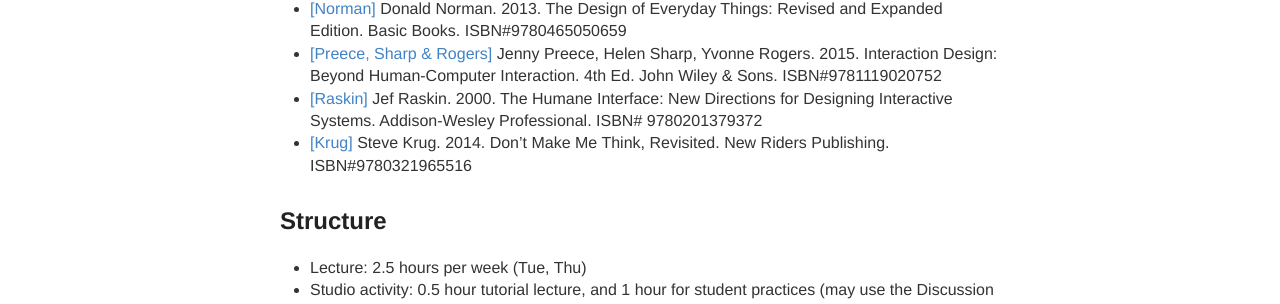
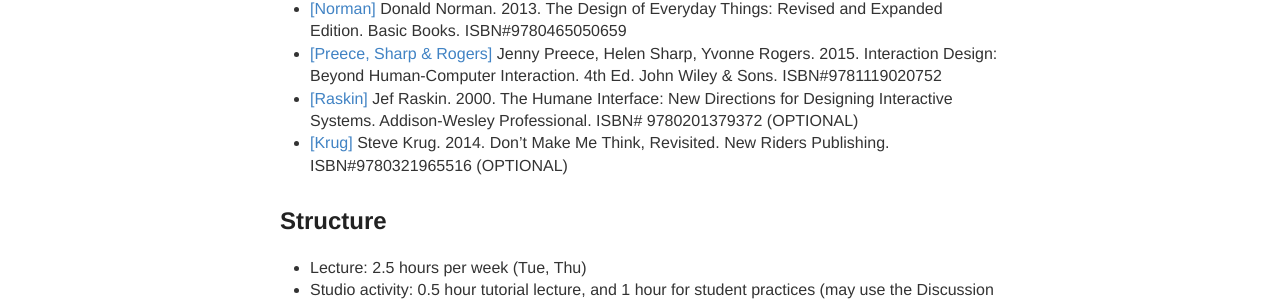
Before and after one commit to hciwang/hciwang.github.io, a Jekyll site: the page built from _posts/2018-3-24-About.md, in a window 1280 px wide. Shown: the part 805-1109 px from the top of the page. Built offline with Jekyll 4.4.1, drawn with Linux system fonts in a browser that asks for light colours.

Commit message:
Update 2018-3-24-About.md

```diff
--- a/_posts/2018-3-24-About.md
+++ b/_posts/2018-3-24-About.md
@@ -19,8 +19,8 @@
 ## Textbooks
 - [[Norman]](https://www.basicbooks.com/titles/don-norman/the-design-of-everyday-things/9780465050659/) Donald Norman. 2013. The Design of Everyday Things: Revised and Expanded Edition. Basic Books. ISBN#9780465050659
 - [[Preece, Sharp & Rogers]](http://www.id-book.com/) Jenny Preece, Helen Sharp, Yvonne Rogers. 2015. Interaction Design: Beyond Human-Computer Interaction. 4th Ed. John Wiley & Sons. ISBN#9781119020752
-- [[Raskin]](http://www.id-book.com/) Jef Raskin. 2000. The Humane Interface: New Directions for Designing Interactive Systems. Addison-Wesley Professional. ISBN# 9780201379372
--	[[Krug]](https://www.amazon.com/Dont-Make-Think-Revisited-Usability/dp/0321965515/) Steve Krug. 2014. Don't Make Me Think, Revisited. New Riders Publishing. ISBN#9780321965516
+- [[Raskin]](http://www.id-book.com/) Jef Raskin. 2000. The Humane Interface: New Directions for Designing Interactive Systems. Addison-Wesley Professional. ISBN# 9780201379372 (OPTIONAL)
+-	[[Krug]](https://www.amazon.com/Dont-Make-Think-Revisited-Usability/dp/0321965515/) Steve Krug. 2014. Don't Make Me Think, Revisited. New Riders Publishing. ISBN#9780321965516 (OPTIONAL)
 
 ## Structure
 
```
